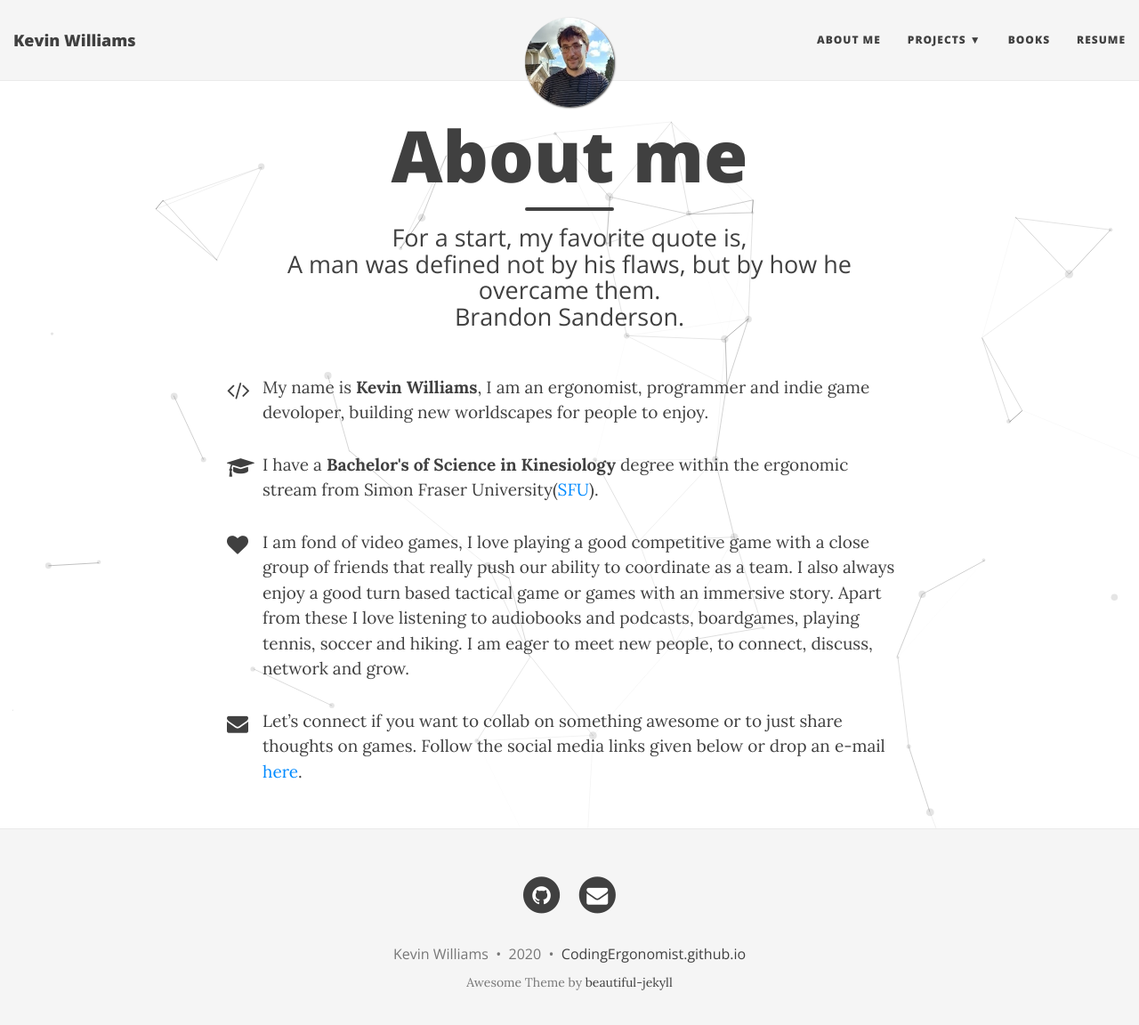
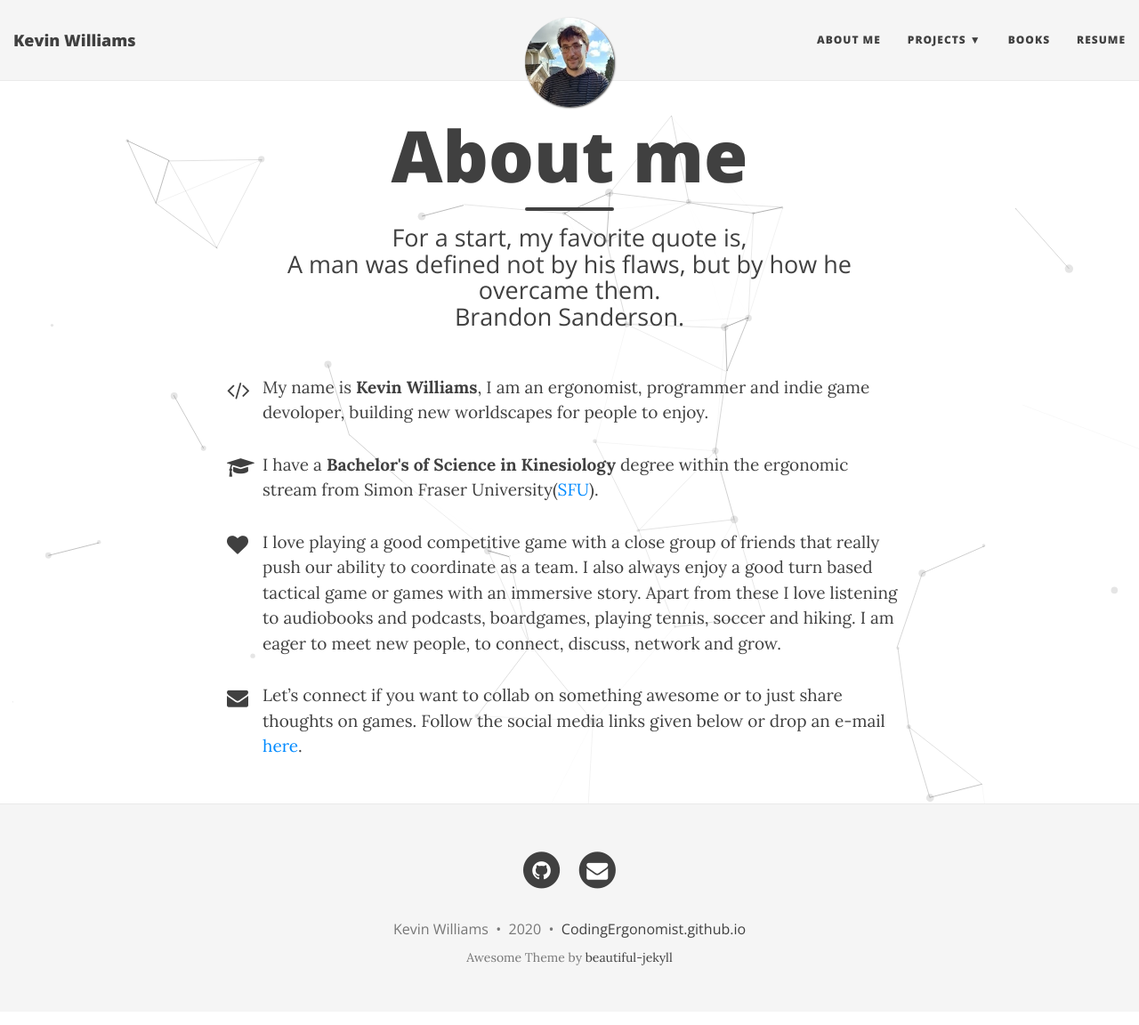
Before and after one commit to CodingErgonomist/CodingErgonomist.github.io, a Jekyll site: the page built from aboutme.md, in a window 1280 px wide and 1172 px high. Shown: the top 1152 px of the window at 89% size. Built offline with Jekyll 4.4.1, drawn with Linux system fonts in a browser that asks for light colours.

Commit message:
Update aboutme.md

```diff
--- a/aboutme.md
+++ b/aboutme.md
@@ -20,7 +20,7 @@
 
 <p class="about-text">
 <span class="fa fa-heart about-icon"></span>
-I am fond of video games, I love playing a good competitive game with a close group of friends that really push our ability to coordinate as a team. I also always enjoy a good turn based tactical game or games with an immersive story. Apart from these I love listening to audiobooks and podcasts, boardgames, playing tennis, soccer and hiking. I am eager to meet new people, to connect, discuss, network and grow.
+I love playing a good competitive game with a close group of friends that really push our ability to coordinate as a team. I also always enjoy a good turn based tactical game or games with an immersive story. Apart from these I love listening to audiobooks and podcasts, boardgames, playing tennis, soccer and hiking. I am eager to meet new people, to connect, discuss, network and grow.
 </p>
 
 <p class="about-text">
```
